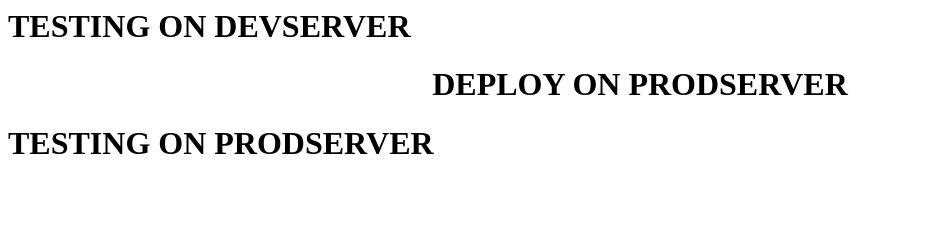
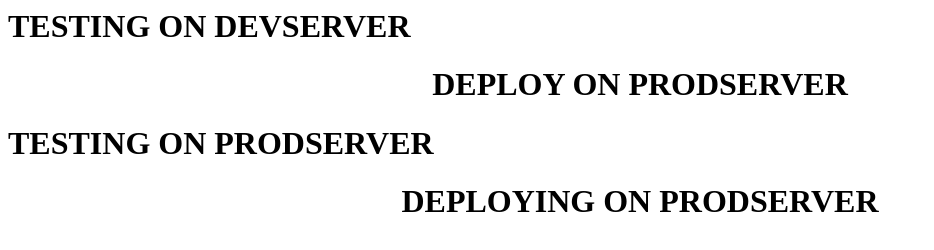
Before and after one commit to srk2114/2dock1jenkins, a plain HTML site: page index.html in a window 1280 px wide. Shown: the whole page, without its empty margins (0-934 px from the left). Drawn offline with Linux system fonts and the light colour scheme.

Commit message:
fourthcommit

```diff
--- a/index.html
+++ b/index.html
@@ -1,3 +1,4 @@
 <h1> TESTING ON DEVSERVER </h1>
 <h1> <center> DEPLOY ON PRODSERVER </center> </h1>
 <h1> TESTING ON PRODSERVER </h1>
+<h1> <center> DEPLOYING ON PRODSERVER </center> </h1>
```
